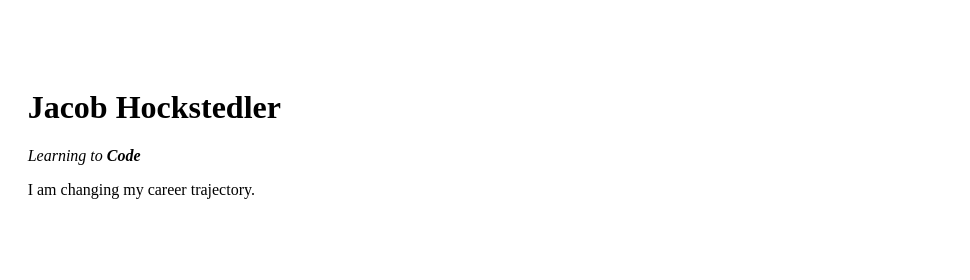
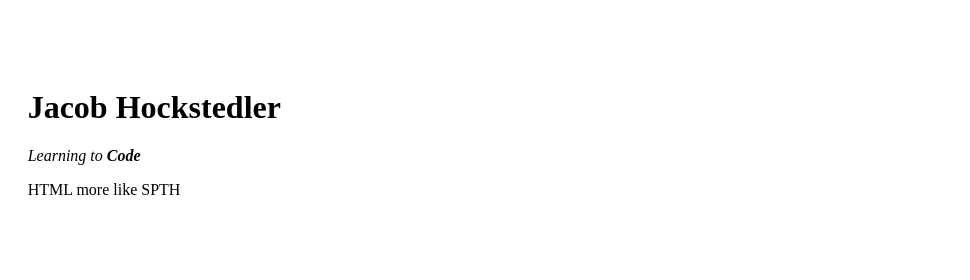
Before and after one commit to jhockstedler/testteroni, a plain HTML site: page index.html in a window 1280 px wide. Shown: the top 280 px of the page, 310-1280 px from the left. Drawn offline with Linux system fonts and the light colour scheme.

Commit message:
Update index.html

```diff
--- a/index.html
+++ b/index.html
@@ -10,7 +10,7 @@
         <td>
           <h1>Jacob Hockstedler</h1>
           <p><em>Learning to <strong>Code</strong></em></p>
-          <p>I am changing my career trajectory.</p>
+          <p>HTML more like SPTH</p>
         </td>
     </table>
     <hr>
```
